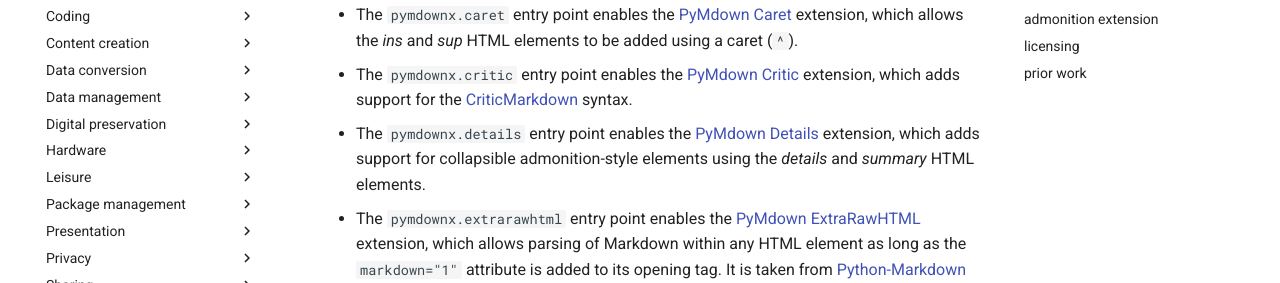
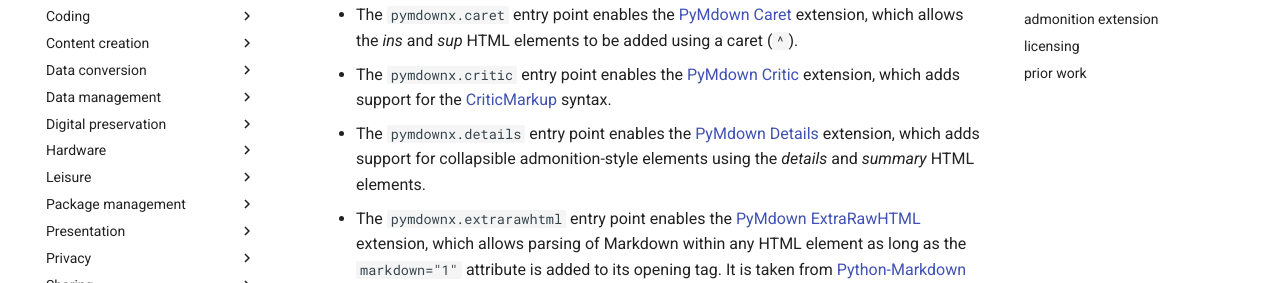
Before and after one commit to oronymzy/tips, an MkDocs documentation site: the page built from docs/usgMkDc.md, in a window 1280 px wide and 900 px high, scrolled down 2378 px. Shown: the part 170-453 px from the top of the window. Built offline with MkDocs 1.6.1 and Material for MkDocs 9.7.7, drawn with Linux system fonts in a browser that asks for light colours; comment, search, counter and statistics services are not loaded.

Commit message:
Change content
Change the incorrect 'CriticMarkdown' to the correct 'CriticMarkup'.

```diff
--- a/docs/usgMkDc.md
+++ b/docs/usgMkDc.md
@@ -79,7 +79,7 @@ edit_uri: ''
     - The `meta` entry point enables the [Python-Markdown metadata (or meta-data)](https://python-markdown.github.io/extensions/meta_data/) extension, which enables [metadata](https://en.wikipedia.org/wiki/Metadata) blocks with [key-value pairs (or attribute-value pairs)](https://en.wikipedia.org/wiki/Attribute%E2%80%93value_pair) as the contents.
     Additional documentation is available for [Material for MkDocs](https://squidfunk.github.io/mkdocs-material/extensions/metadata/).
     - The `pymdownx.caret` entry point enables the [PyMdown Caret](https://facelessuser.github.io/pymdown-extensions/extensions/caret/) extension, which allows the *ins* and *sup* HTML elements to be added using a caret (`^`).
-    - The `pymdownx.critic` entry point enables the [PyMdown Critic](https://facelessuser.github.io/pymdown-extensions/extensions/critic/) extension, which adds support for the [CriticMarkdown](http://criticmarkup.com/) syntax.
+    - The `pymdownx.critic` entry point enables the [PyMdown Critic](https://facelessuser.github.io/pymdown-extensions/extensions/critic/) extension, which adds support for the [CriticMarkup](http://criticmarkup.com/) syntax.
     - The `pymdownx.details` entry point enables the [PyMdown Details](https://facelessuser.github.io/pymdown-extensions/extensions/details/) extension, which adds support for collapsible admonition-style elements using the *details* and *summary* HTML elements.
     - The `pymdownx.extrarawhtml` entry point enables the [PyMdown ExtraRawHTML](https://facelessuser.github.io/pymdown-extensions/extensions/extrarawhtml/) extension, which allows parsing of Markdown within any HTML element as long as the `markdown="1"` attribute is added to its opening tag. It is taken from [Python-Markdown Extra](https://python-markdown.github.io/extensions/extra/#nested-markdown-inside-html-blocks), and is also available through the [PyMdown Extra](https://facelessuser.github.io/pymdown-extensions/extensions/extra/) and [Python-Markdown Extra](https://python-markdown.github.io/extensions/extra/) extension compilations.
     - The `pymdownx.keys` entry point enables the [PyMdown Keys](https://facelessuser.github.io/pymdown-extensions/extensions/keys/) extension, which allows the *kbd* HTML element using two plus signs (`++`).
```
